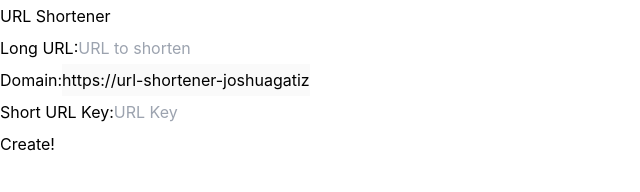
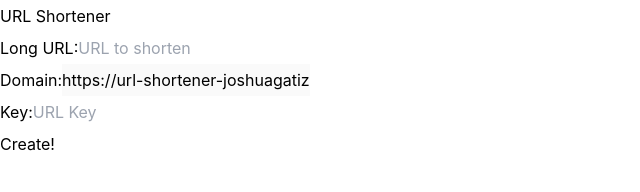
Before and after one commit to joshuagatizz/url-shortener, a React (Vite) app: page / in a window 1280 px wide. Shown: the top 192 px of the page, without its empty margins (0-640 px from the left). Built offline with nearby package versions, Linux system fonts and the light colour scheme.

Commit message:
changed wording on url key

```diff
--- a/src/Components/ShortenForm.jsx
+++ b/src/Components/ShortenForm.jsx
@@ -73,7 +73,7 @@ function ShortenForm() {
           </div>
           <div className="w-full">
             <TextInputField
-              labelName={"Short URL Key"}
+              labelName={"Key"}
               changeValue={changeKey}
               placeholder="URL Key"
             />
```
